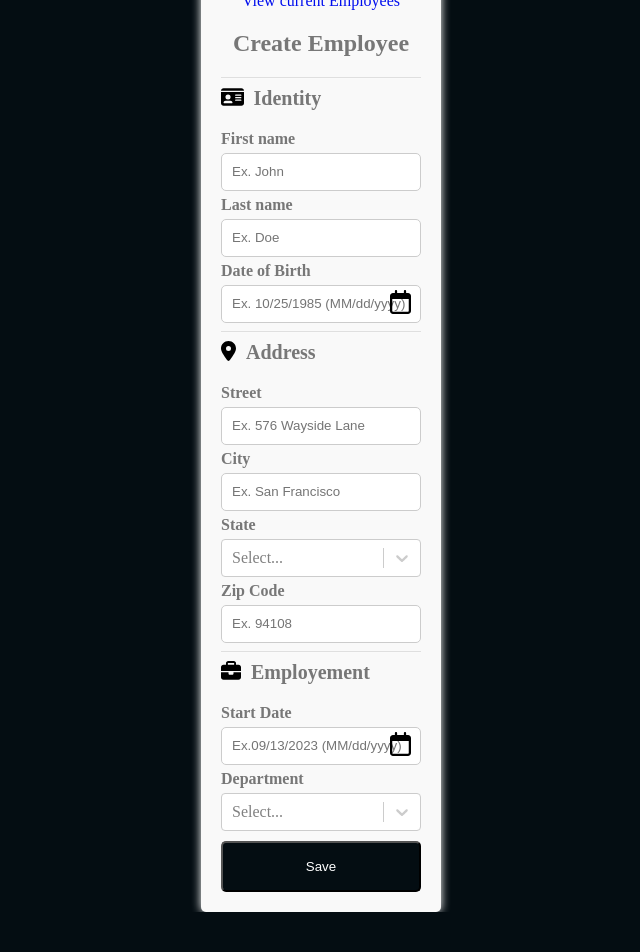
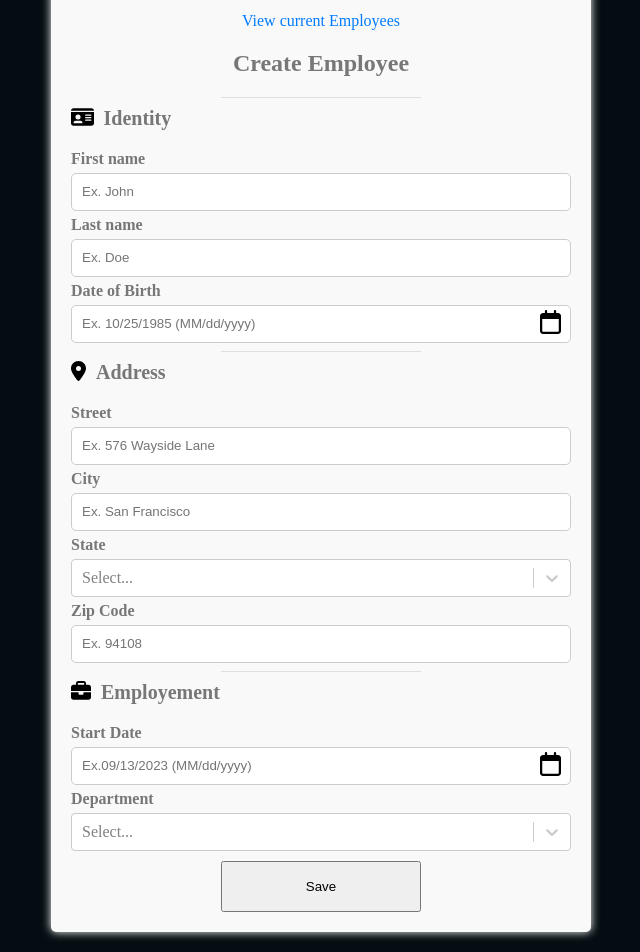
Before and after one commit to EsseB92/OCReactProjet14_HRnet, a React (Vite) app: page / in a window 1280 px wide. Shown: the part 79-1031 px from the top of the page, without its empty margins (319-959 px from the left). Before the commit the page ends 991 px from the top, so only its background shows below. Built offline with nearby package versions, Linux system fonts and the light colour scheme.

Commit message:
MAJ du style de la page CreateEmployee

```diff
--- a/src/pages/CreateEmployee.jsx/index.module.css
+++ b/src/pages/CreateEmployee.jsx/index.module.css
@@ -1,7 +1,6 @@
 .container {
-  flex-direction: column;
-  max-width: 500px;
-  margin: 0 auto;
+  width: 500px;
+  margin: 20px;
   padding: 20px;
   background-color: #f9f9f9;
   box-shadow: 0 0 10px rgb(255, 255, 255);
@@ -20,7 +19,7 @@
   text-align: center;
   margin-top: 10px;
   text-decoration: none;
-  color: #000eee;
+  color: #007bff;
 }
 
 .subtitle {
@@ -66,14 +65,33 @@
   width: 200px;
 }
 
+.modal {
+  display: flex;
+  justify-content: center;
+  gap: 10px;
+}
+
+.modal_button {
+  width: 100px;
+  padding: 10px;
+}
+.modal_button_yes:hover {
+  background-color: #00ff00;
+  color: #000;
+}
+.modal_button_no:hover {
+  background-color: #ff0000;
+  color: #000;
+}
+
 .submit {
-  display: block;
   align-self: center;
   width: 200px;
   margin-top: 10px;
-  border-radius: 5px;
   padding: 1rem;
-  background-color: #040d12;
-  color: #fff;
-  cursor: pointer;
 }
+
+.submit:hover {
+  background-color: #007bff;
+  color: #000;
+}
```
